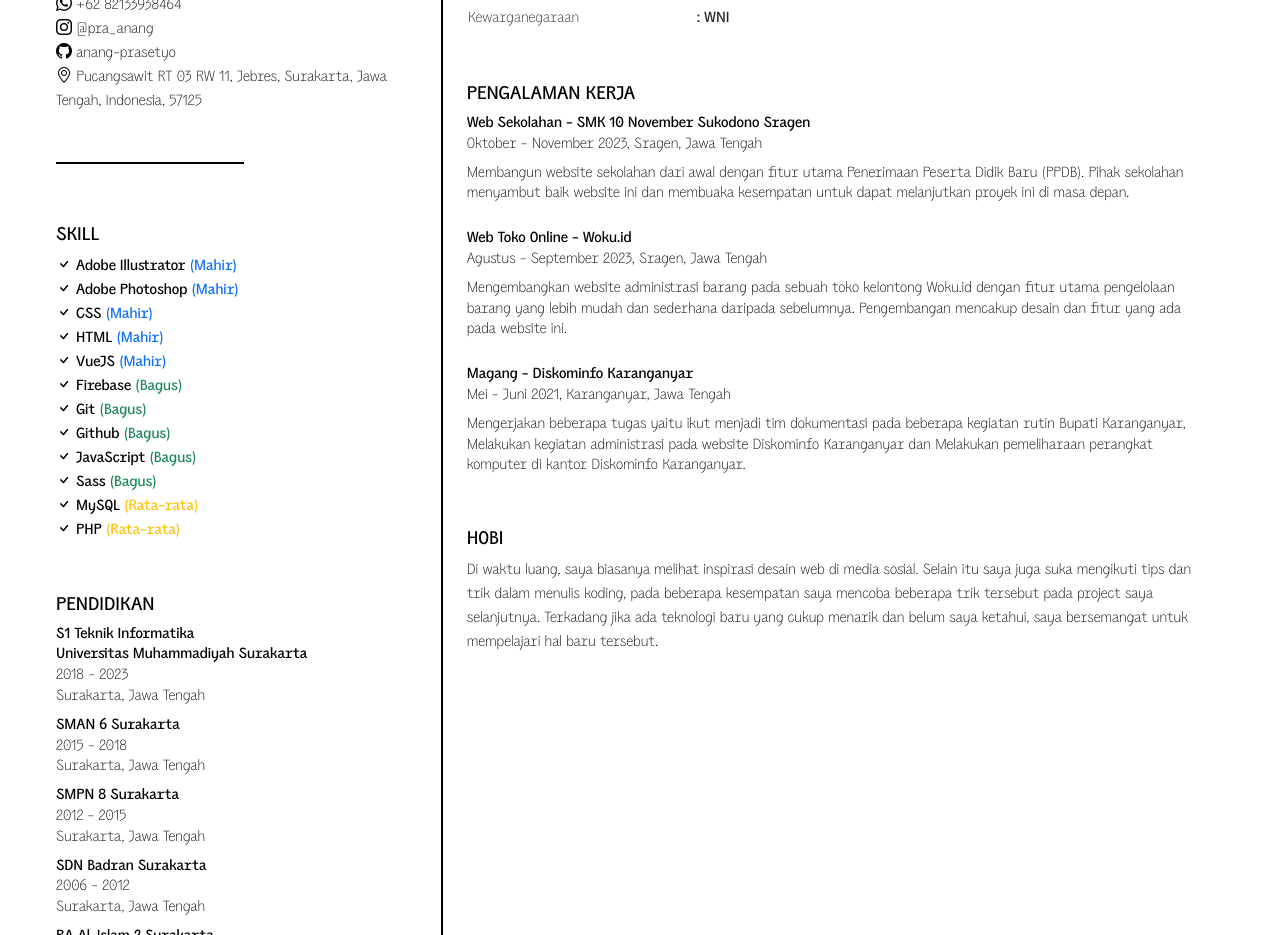
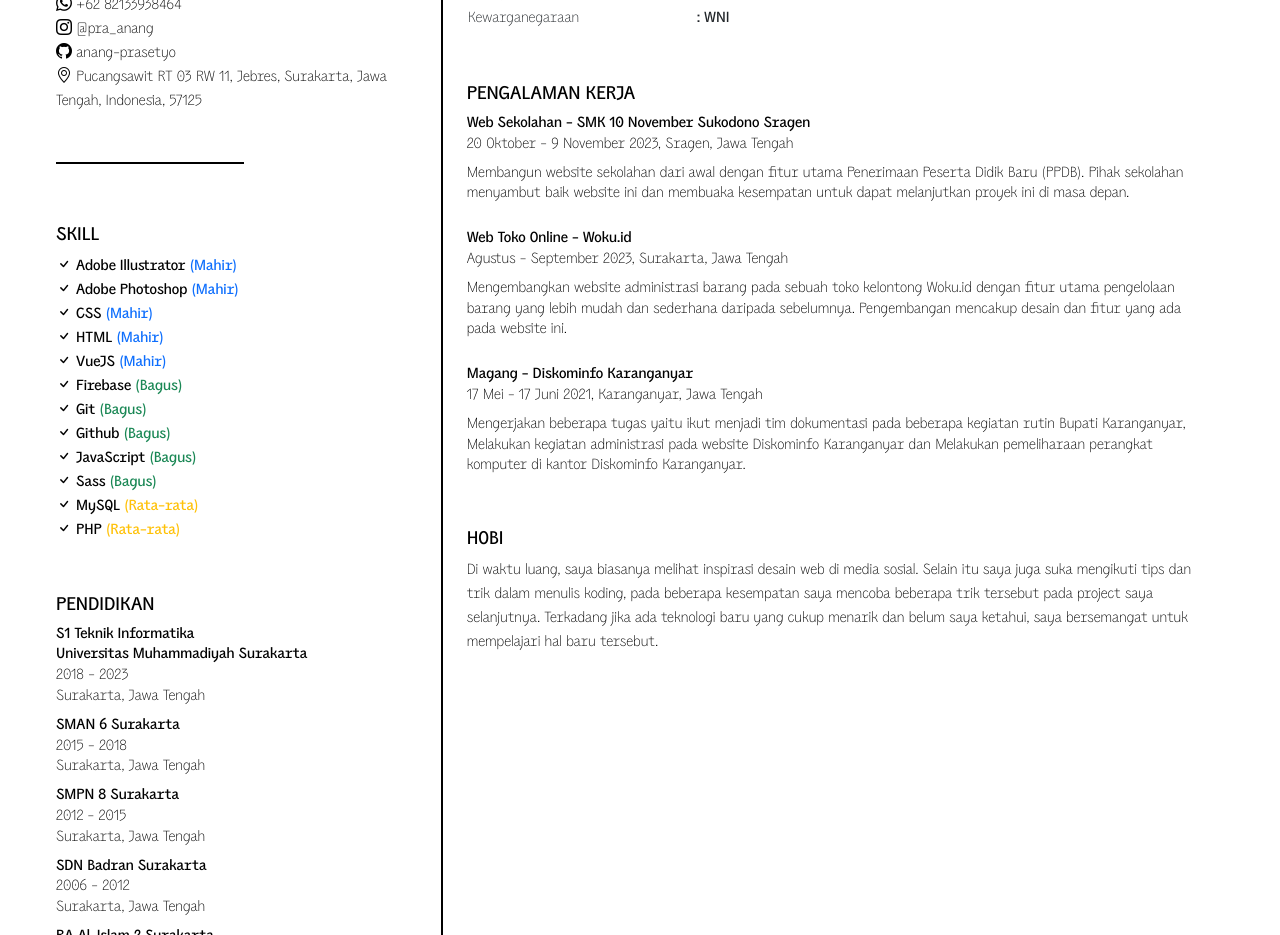
Before and after one commit to anang-prasetyo/anang-prasetyo.github.io, a Vue app: page / in a window 1280 px wide. Shown: the part 1220-2155 px from the top of the page. Built offline with nearby package versions, Linux system fonts and the light colour scheme.

Commit message:
new commit

```diff
--- a/src/components/HeroComponent.vue
+++ b/src/components/HeroComponent.vue
@@ -146,21 +146,21 @@
             <li style="line-height: 1.3rem;">
               <div>Web Sekolahan - SMK 10 November Sukodono Sragen</div>
               <div class="fw-light">
-                <div>Oktober - November 2023, Sragen, Jawa Tengah</div>
+                <div>20 Oktober - 9 November 2023, Sragen, Jawa Tengah</div>
                 <div class="mt-2">Membangun website sekolahan dari awal dengan fitur utama Penerimaan Peserta Didik Baru (PPDB). Pihak sekolahan menyambut baik website ini dan membuaka kesempatan untuk dapat melanjutkan proyek ini di masa depan.</div>
               </div>
             </li>
             <li style="line-height: 1.3rem;">
               <div>Web Toko Online - Woku.id</div>
               <div class="fw-light">
-                <div>Agustus - September 2023, Sragen, Jawa Tengah</div>
+                <div>Agustus - September 2023, Surakarta, Jawa Tengah</div>
                 <div class="mt-2">Mengembangkan website administrasi barang pada sebuah toko kelontong Woku.id dengan fitur utama pengelolaan barang yang lebih mudah dan sederhana daripada sebelumnya. Pengembangan mencakup desain dan fitur yang ada pada website ini.</div>
               </div>
             </li>
             <li style="line-height: 1.3rem;">
               <div>Magang - Diskominfo Karanganyar</div>
               <div class="fw-light">
-                <div>Mei - Juni 2021, Karanganyar, Jawa Tengah</div>
+                <div>17 Mei - 17 Juni 2021, Karanganyar, Jawa Tengah</div>
                 <div class="mt-2">Mengerjakan beberapa tugas yaitu ikut menjadi tim dokumentasi pada beberapa kegiatan rutin Bupati Karanganyar, Melakukan kegiatan administrasi pada website Diskominfo Karanganyar dan Melakukan pemeliharaan perangkat komputer di kantor Diskominfo Karanganyar.</div>
               </div>
             </li>
```
Also changed, not shown: 4 other files (tests, documents, lock files or other folders).
